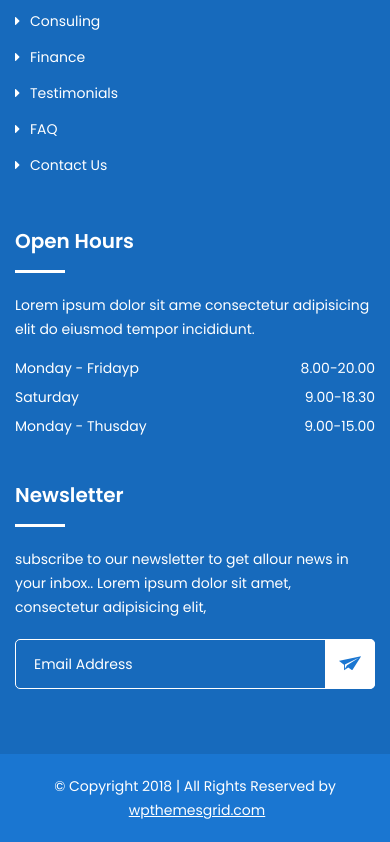
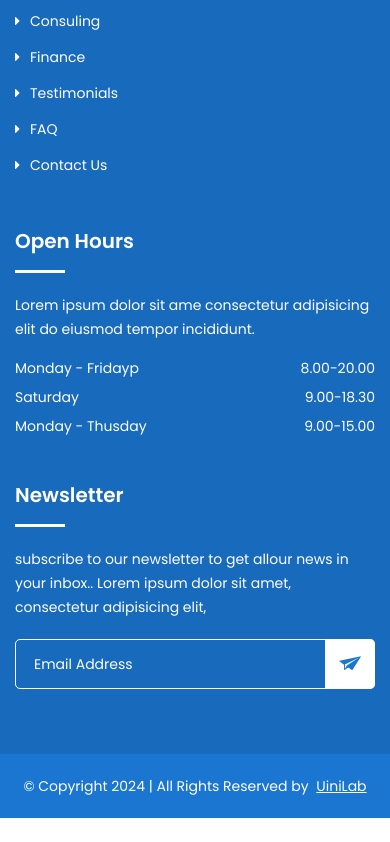
Before and after one commit to rhjoy-git/Quick-Fly, a plain HTML site: page contact.html in a window 390 px wide. Shown: the part 2644-3486 px from the top of the page. After the commit the page ends 3462 px from the top, so only its background shows below. Drawn offline with Linux system fonts and the light colour scheme; some packages are replaced by stand-ins of ours; a script that the page names is missing.

```diff
--- a/contact.html
+++ b/contact.html
@@ -517,10 +517,8 @@
             <div class="col-lg-12 col-md-12 col-12">
               <div class="copyright-content">
                 <p>
-                  © Copyright 2018 | All Rights Reserved by
-                  <a href="https://www.wpthemesgrid.com" target="_blank"
-                    >wpthemesgrid.com</a
-                  >
+                  © Copyright 2024 | All Rights Reserved by
+                  <a href="https://www.uinilab.com" target="_blank">UiniLab</a>
                 </p>
               </div>
             </div>
```
